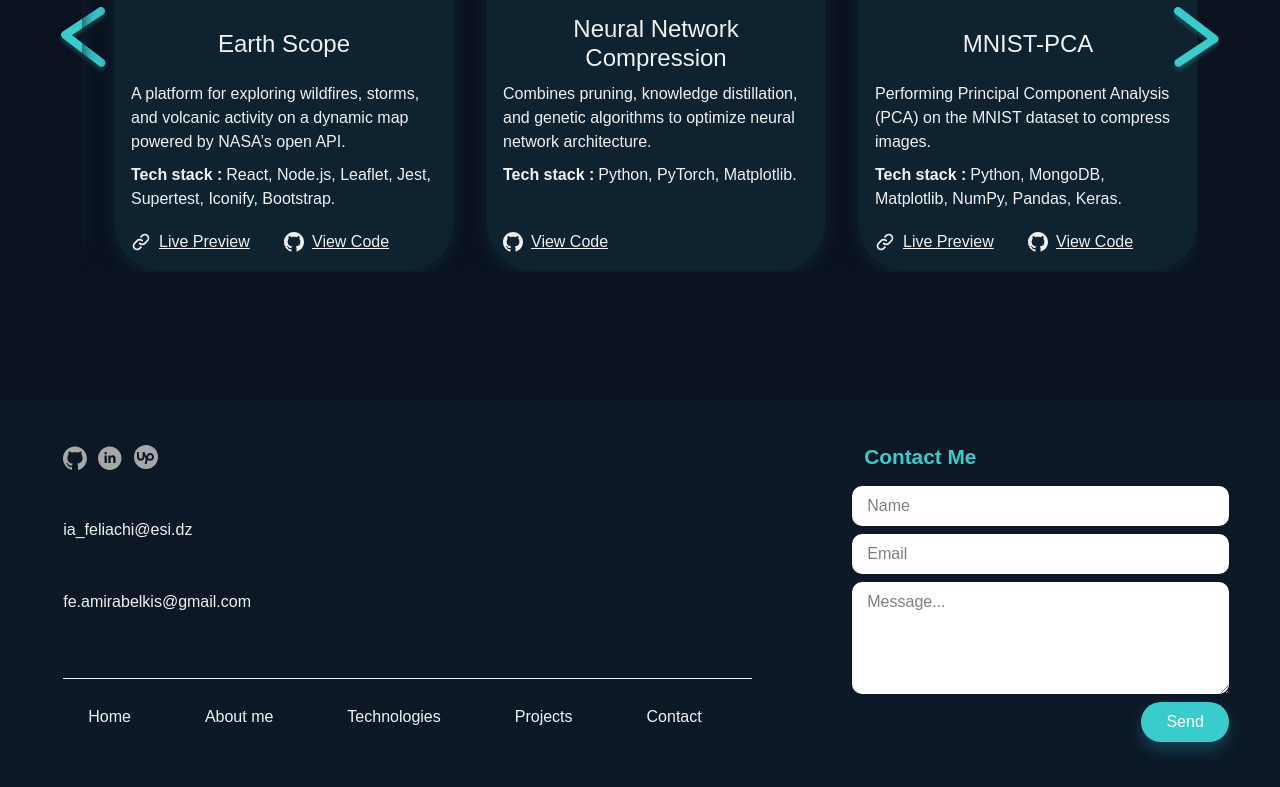
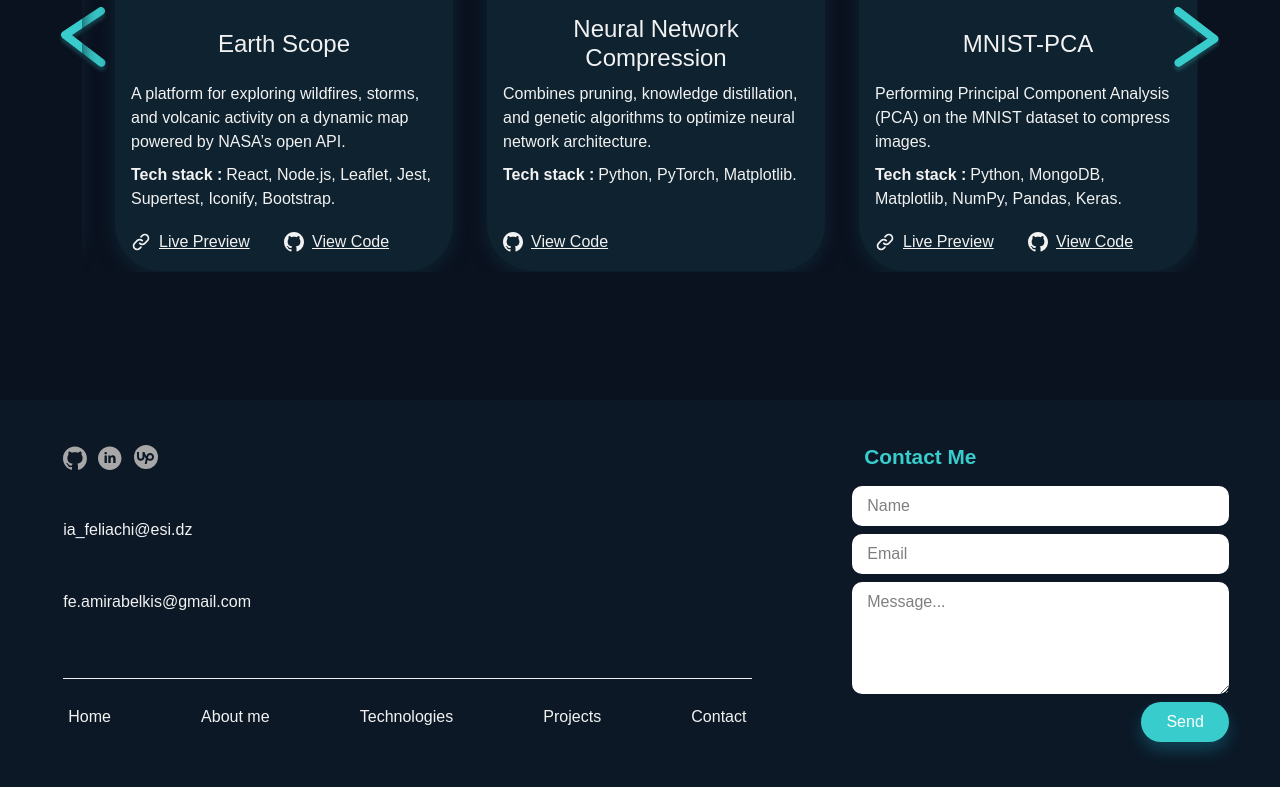
Before and after one commit to AmiraBelkis/My-Portfolio, a React (Vite) app in the folder Portfolio/: page / in a window 1280 px wide. Shown: the part 1879-2666 px from the top of the page. Built offline with nearby package versions, Linux system fonts and the light colour scheme.

Commit message:
fix some issues in style footer

```diff
--- a/Portfolio/src/App.css
+++ b/Portfolio/src/App.css
@@ -49,6 +49,10 @@ body {
 .menu a:hover,
 .footer-menu-item:hover {
   color: var(--bs-primary);
+}
+
+.footer-menu-item {
+  padding: 10px 5px;
 }
 
 /* Home section */
--- a/Portfolio/src/component/Footer/ContactForm.jsx
+++ b/Portfolio/src/component/Footer/ContactForm.jsx
@@ -6,7 +6,7 @@ export const ContactForm = () => {
             <form className="row gap-2 justify-content-end">
                 <h3 className="form-title col-12">  Contact Me </h3>
                 <input type="text" required name="name" placeholder="Name" className="col-12 form-input"></input>
-                <input type="mail" required name="email" placeholder="Email" className="col-12 form-input"></input>
+                <input type="email" required name="email" placeholder="Email" className="col-12 form-input"></input>
                 <textarea placeholder="Message..." required rows="4" className="col-12 form-input"></textarea>
                 <button type="submit" className="col-auto btn-submit">Send</button>
             </form>
--- a/Portfolio/src/component/Footer/Menu.jsx
+++ b/Portfolio/src/component/Footer/Menu.jsx
@@ -3,7 +3,7 @@ import { menuItems } from "../../utils/constants"
 export const Menu = () => {
     return <>
         <hr className="separator" />
-        <div className="d-flex gap-4 p-0">
+        <div className="d-flex p-0" style={{ justifyContent: "space-between" }}>
             {
                 menuItems.map((item, index) =>
                     <a className="footer-menu-item" key={index} href={item.link}>{item.title} </a>
```
